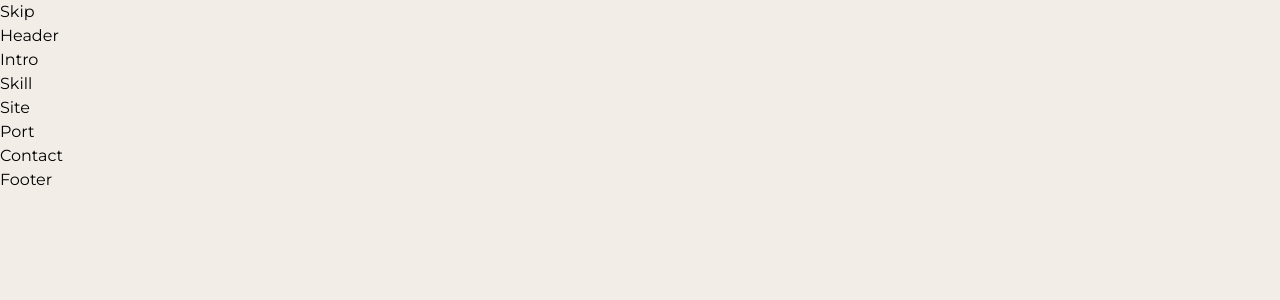
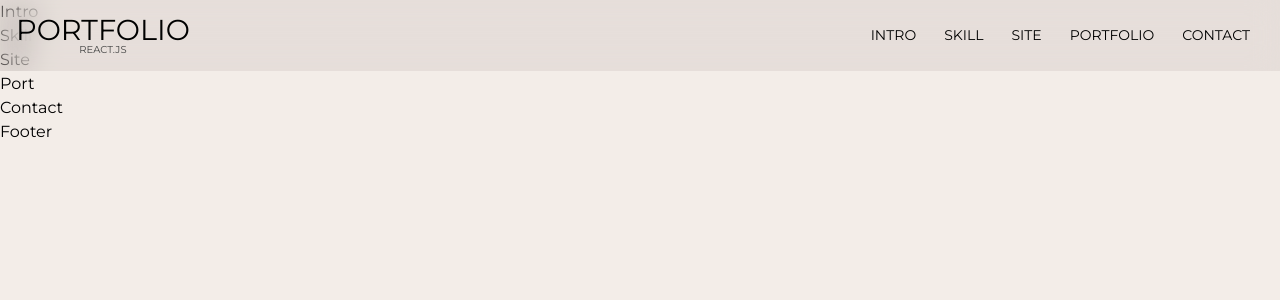
Before and after one commit to joon6390/PortFolio-React, a React (Create React App) app: page / in a window 1280 px wide. Shown: the top 300 px of the page. Built offline with nearby package versions, Linux system fonts and the light colour scheme; a small style sheet from the web is missing; a web font is replaced by a local one.

Commit message:
헤더 영역 완료

```diff
--- a/src/assets/scss/section/_header.scss
+++ b/src/assets/scss/section/_header.scss
@@ -0,0 +1,127 @@
+#header {
+    @include position-fixed;
+    z-index: 10000;
+}
+.header__inner {
+    @include flex-between;
+    background-color: rgba(116, 99, 99, 0.1);
+    backdrop-filter: blur(15px);
+    padding: 1rem;
+
+    .header__logo {
+        font-size: 0.9rem;
+        text-align: center;
+        text-transform: uppercase;
+        line-height: 1;
+
+        em {
+            font-size: 10px;
+            display: block;
+            color: var(--black200);
+        }
+    }
+    .header__nav {
+
+        @media (max-width: 800px) {
+            display: none;
+
+            &.show {
+                display: block;
+
+                ul {
+                    display: block;
+                    position: absolute;
+                    right: 0;
+                    top: 68px;
+                    background-color: rgba(116,99,99,0.1);
+                    backdrop-filter: blur(15px);
+                    z-index: 10000;
+                    min-width: 150px;
+                    padding: 20px 0;
+
+                    li {
+                        display: block;
+                        text-align: right;
+
+                        a {
+                            display: inline-block;
+                            padding: 10px;
+                        }
+                    }
+                }
+            }
+            &.show + .header__nav__mobile span::before {
+                width: 20px;
+            }
+            &.show + .header__nav__mobile span::after {
+                width: 20px;
+            }
+        }
+
+        li {
+            display: inline;
+
+            a {
+                text-transform: uppercase;
+                font-size: 14px;
+                padding: 14px;
+                position: relative;
+
+                &::before {
+                    content: '';
+                    width: calc(100% - 28px);
+                    height: 1px;
+                    background-color: var(--black);
+                    position: absolute;
+                    left: 14px;
+                    bottom: 10px;
+                    transform: scaleX(0);
+                    transition: all 0.3s;
+                }
+                &:hover::before {
+                    transform: scaleX(1);
+                }
+            }
+        }
+    }
+    .header__nav__mobile {
+        display: none;
+        width: 40px;
+        height: 40px;
+        cursor: pointer;
+
+        @media (max-width: 800px) {
+            display: block;
+        }
+
+        span {
+            display: block;
+            width: 40px;
+            height: 2px;
+            background-color: var(--black);
+            margin-top: 19px;
+            position: relative;
+
+            &::before {
+                content: "";
+                width: 40px;
+                height: 2px;
+                background-color: var(--black);
+                position: absolute;
+                right: 0;
+                top: 6px;
+                transition: width 0.3s;
+            }
+            &::after {
+                content: "";
+                width: 40px;
+                height: 2px;
+                background-color: var(--black);
+                position: absolute;
+                left: 0;
+                bottom: 6px;
+                transition: width 0.3s;
+            }
+        }
+    }
+}
--- a/src/components/Header.jsx
+++ b/src/components/Header.jsx
@@ -1,9 +1,70 @@
-import React from 'react'
+import React, { useState } from "react";
+
+const headerNav = [
+    {
+        title: "intro",
+        url: "#intro"
+    },
+    {
+        title: "skill",
+        url: "#skill"
+    },
+    {
+        title: "site",
+        url: "#site"
+    },
+    {
+        title: "portfolio",
+        url: "#port"
+    },
+    {
+        title: "contact",
+        url: "#contact"
+    },
+];
 
 const Header = () => {
-  return (
-    <div>Header</div>
-  )
+    const [show, setShow] = useState(false);
+
+    const toggleMenu = () => {
+        setShow((prevShow) => !prevShow)
+    }
+
+    return (
+        <header id="header" role="banner">
+            <div className="header__inner">
+                <div className="header__logo">
+                    <h1>
+                        <a href="/">portfolio<em>react.js</em></a>
+                    </h1>
+                </div>
+                <nav
+                    className={`header__nav ${show ? "show" : ""}`}
+                    role="navigation"
+                    aria-label="메인 메뉴"
+                >
+                    <ul>
+                        {headerNav.map((nav, key) => (
+                            <li key={key}>
+                                <a href={nav.url}>{nav.title}</a>
+                            </li>
+                        ))}
+                    </ul>
+                </nav>
+                <div
+                    className="header__nav__mobile"
+                    id="headerToggle"
+                    aria-controls="primary-menu"
+                    aria-expanded={show ? "true" : "false"}
+                    role="button"
+                    tabIndex="0"
+                    onClick={toggleMenu}
+                >
+                    <span></span>
+                </div>
+            </div>
+        </header>
+    )
 }
 
-export default Header
+export default Header;
--- a/src/components/Skip.jsx
+++ b/src/components/Skip.jsx
@@ -1,9 +1,17 @@
 import React from 'react'
 
 const Skip = () => {
-  return (
-    <div>Skip</div>
-  )
+    return (
+        <div id="skip">
+            <a href="#header">헤더 영역 바로가기</a>
+            <a href="#intro">소개 영역 바로가기</a>
+            <a href="#skill">스킬 영역 바로가기</a>
+            <a href="#site">사이트 영역 바로가기</a>
+            <a href="#port">포트폴리오 영역 바로가기</a>
+            <a href="#contact">연락처 영역 바로가기</a>
+            <a href="#footer">푸터 영역 바로가기</a>
+        </div>
+    )
 }
 
 export default Skip
```
